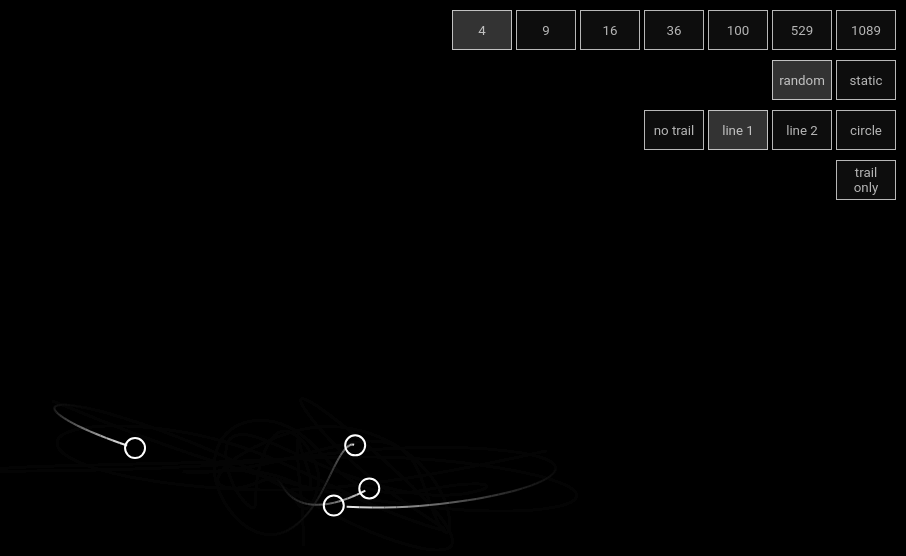
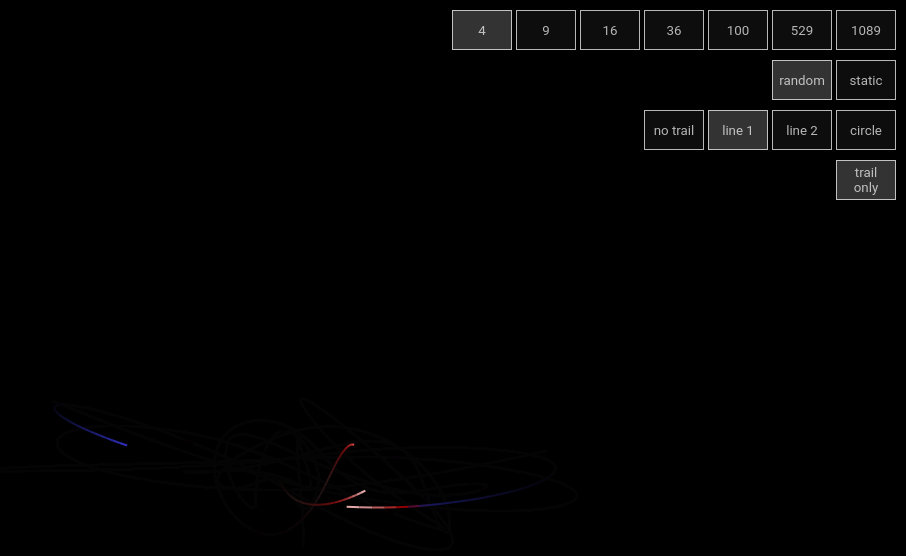
Before and after one commit to fabianmaurer/circles, a plain HTML site: page index.html in a window 1280 px wide. Shown: the whole page, without its empty margins (374-1280 px from the left). Drawn offline with nearby package versions, Linux system fonts and the light colour scheme.

Commit message:
Added cool af colors

```diff
--- a/circles.js
+++ b/circles.js
@@ -31,7 +31,8 @@ let deterministic = false;
 let trail = true;
 let lineTrail = true;
 let fatLineTrail=false;
-let trailOnly=false;
+let trailOnly=true;
+const colorGradient=[[0.2,0.2,0.8],[1,0,0],[1,0.8,0.8]];
 
 let data = [
 ]
@@ -183,7 +184,6 @@ function multiloop() {
     for (let i = 0; i < mathsPerFrame; i++) {
         calculateMovement();
         move();
-
     }
     drawCircles();
     // ctx.fillText(Math.round(1/((performance.now()-t0)/1000)),10,10);
@@ -208,7 +208,8 @@ function initializeData() {
                 lastax: 0,
                 lastay: 0,
                 vx: (randomness * (Math.random() - 0.5)) * initialVelocityFactor,
-                vy: (randomness * (Math.random() - 0.5)) * initialVelocityFactor
+                vy: (randomness * (Math.random() - 0.5)) * initialVelocityFactor,
+                f:0
             })
         }
     } else {
@@ -219,7 +220,8 @@ function initializeData() {
                 lastax: 0,
                 lastay: 0,
                 vx: (randomness * (Math.random() - 0.5)) * initialVelocityFactor,
-                vy: (randomness * (Math.random() - 0.5)) * initialVelocityFactor
+                vy: (randomness * (Math.random() - 0.5)) * initialVelocityFactor,
+                f:0
             })
         }
     }
@@ -233,12 +235,17 @@ function calculateMovement() {
     let f = 0;
     let ax = 0;
     let ay = 0;
+    for (let i = 0; i < data.length; i++) {
+        data[i].f=0;
+    }
     for (let i = 0; i < data.length - 1; i++) {
         for (let j = i + 1; j < data.length; j++) {
             dx = data[i].x - data[j].x;
             dy = data[i].y - data[j].y;
             dsq = Math.pow(dx, 2) + Math.pow(dy, 2);
             f = 1 / dsq;
+            data[i].f+=f;
+            data[j].f+=f;
             if (f > forceCutoff) f = forceCutoff;
             d = Math.sqrt(dsq);
             ax = speed * f * dx / d;
@@ -298,15 +305,21 @@ function getRandomYPos() {
 
 function drawCircles() {
     ctx.beginPath();
-    if (trail && (frameCount % fadeInterval == 0)) {
-        ctxFade.beginPath();
-    }
+
     for (let i = 0; i < data.length; i++) {
+
+        ctx.beginPath();
+        let v=data[i].f*speed*0.5
+        if(v<1) v=1
+        let c=getColorFromGradient(1-1/v);
+        ctx.strokeStyle=c;
         if(!trailOnly){
             ctx.moveTo(data[i].x + radius, data[i].y);
             ctx.arc(data[i].x, data[i].y, radius, 0, Math.PI * 2);
         }
         if (trail && (frameCount % fadeInterval == 0)) {
+            ctxFade.beginPath();
+            ctxFade.strokeStyle=c;
             if (lineTrail) {
                 ctxFade.moveTo(data[i].lastx, data[i].lasty);
                 ctxFade.lineTo(data[i].x, data[i].y);
@@ -314,17 +327,32 @@ function drawCircles() {
                 ctxFade.moveTo(data[i].x + radius, data[i].y);
                 ctxFade.arc(data[i].x, data[i].y, radius, 0, Math.PI * 2);
             }
+            ctxFade.stroke();
+            ctxFade.closePath();
         }
+        if (!trailOnly){
+            ctx.stroke();
+            if(trail && lineTrail && fatLineTrail){
+                ctx.fill();
+            }
+        }
+        ctx.closePath();
     }
 
-    if (trail && (frameCount % fadeInterval == 0)) {
-        ctxFade.stroke();
-    }
-    if (!trailOnly){
-        ctx.stroke();
-        if(trail && lineTrail && fatLineTrail){
-            console.log('hi')
-            ctx.fill();
-        }
-    }
+
 }
+
+
+
+function getColorFromGradient(v){
+    let l=colorGradient.length;
+    let pos=v*(l-1);
+    let box=Math.min(l-1,Math.floor(pos));
+    let d=pos%1;
+    let from=colorGradient[box]
+    let to=colorGradient[box+1]
+    let r=Math.min(255,Math.floor((from[0]+(to[0]-from[0])*d)*256))
+    let g=Math.min(255,Math.floor((from[1]+(to[1]-from[1])*d)*256))
+    let b=Math.min(255,Math.floor((from[2]+(to[2]-from[2])*d)*256))
+    return 'rgb('+r+','+g+','+b+')'
+}
--- a/index.html
+++ b/index.html
@@ -49,7 +49,7 @@
         </button>
     </div>
     <div class="buttonbar4">
-        <button class="button">
+        <button class="button active">
             trail only
         </button>
     </div>
```
